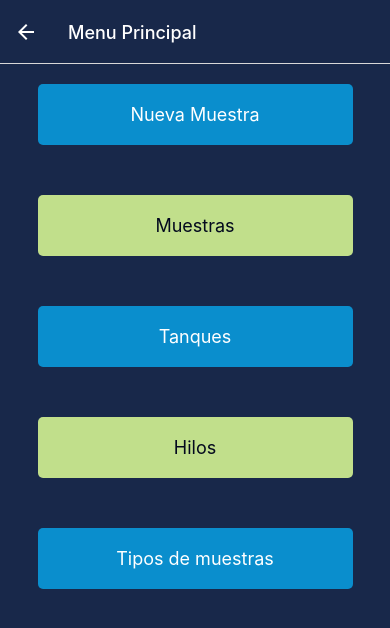
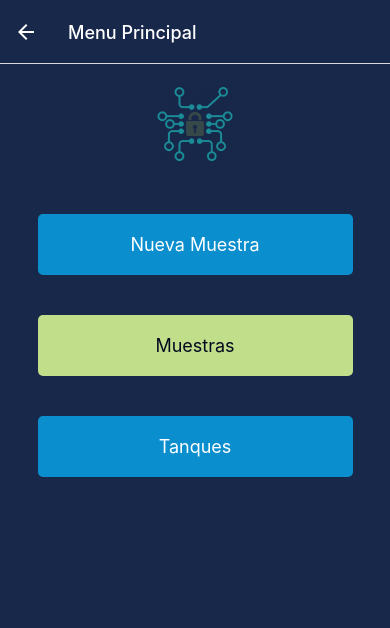
Before and after one commit to AnalisisII-proyectoFinal/app-muestras, a React Native app: screen /MenuScreen in a window 390 px wide. Shown: the top 628 px of the page. Built offline with nearby package versions, Linux system fonts and the light colour scheme.

Commit message:
delete screens typesamples and thread

```diff
--- a/ApiService.js
+++ b/ApiService.js
@@ -1,12 +1,6 @@
 //http://10.0.2.2:4000/api/v1/appmovil
-const API="http://10.0.2.2:4000/api/v1/appmovil";
+const API="http://localhost:4000/api/v1/appmovil";
 
-export const getTypeSamples = async ()=>{
-    const res = await fetch(`${API}/tipomuestra`,{
-        method:"GET",
-    });
-    return await res.json();
-}
 
 export const getTanks = async ()=>{
     const res = await fetch(`${API}/tanques`,{
@@ -16,7 +10,7 @@ export const getTanks = async ()=>{
 }
 
 export const getSamples = async ()=>{
-    const res = await fetch(`${API}/muestrasactivas/2`,{
+    const res = await fetch(`${API}/muestrascompletadas`,{
         method:'GET',
     });
     return await res.json();
@@ -40,6 +34,15 @@ export const NewSampleIncomplete = async(sample)=>{
     });
     return await res.json();
 }
+
+export const threadActive = async()=>{
+    const res = await fetch(`${API}/hilo`,{
+        method:'GET',
+    });
+    return await res.json();
+}
+
+
 /*
 export const updateTask = async (taskId, newTask) => {
     console.log(taskId, newTask)
--- a/App.js
+++ b/App.js
@@ -8,8 +8,7 @@ import MenuScreen from './screens/MenuScreen.js';
 import NewSampleScreen from './screens/NewSampleScreen.js';
 import SampleScreen from './screens/SampleScreen.js';
 import TankScreen from './screens/TankScreen.js';
-import ThreadScreen from './screens/ThreadScreen.js';
-import TypeSampleScreen from './screens/TypeSampleScreen.js';
+
 
 const Stack = createNativeStackNavigator()
 
@@ -64,22 +63,6 @@ const App =()=>{
             headerTintColor:"#ffffff",
           }}/>
           <Stack.Screen
-          name="TypeSampleScreen" component={TypeSampleScreen}
-          options={{
-            title:'Tipos de muestras',
-            headerStyle:{backgroundColor:"#18284A"},
-            headerTitleStyle:{color:"#ffffff"},
-            headerTintColor:"#ffffff",
-          }}/>
-          <Stack.Screen
-          name="ThreadScreen" component={ThreadScreen}
-          options={{
-            title:'Hilos de muestras',
-            headerStyle:{backgroundColor:"#18284A"},
-            headerTitleStyle:{color:"#ffffff"},
-            headerTintColor:"#ffffff",
-          }}/>
-          <Stack.Screen
           name="LoginScreen" component={LoginScreen}
           options={{
             title:'Login',
--- a/components/SampleList.js
+++ b/components/SampleList.js
@@ -1,7 +1,7 @@
 import React,{useEffect,useState} from "react";
 import {FlatList,SafeAreaView,Alert,RefreshControl} from 'react-native';
 
-import {getSamples} from '../ApiService.js';
+import{getSamples} from '../ApiService.js'
 import SampleItem from "./SampleItem.js";
 
 
--- a/screens/HomeScreen.js
+++ b/screens/HomeScreen.js
@@ -6,13 +6,13 @@ import {openDatabase} from '../Database.js';
 
 const HomeScreen = ({navigation})=>{
 
+    const handleToAuth=()=>{
+        console.log('autenticacion');
+        navigation.navigate('LoginScreen');
+    }
     const handleToJoin=()=>{
         console.log('ingresando');
         navigation.navigate('MenuScreen')
-    }
-    const handleToAuth=()=>{
-        console.log('autenticacion');
-        navigation.navigate('LoginScreen');
     }
 
     return(
--- a/screens/LoginScreen.js
+++ b/screens/LoginScreen.js
@@ -90,7 +90,6 @@ const styles= StyleSheet.create({
         width:200,
         height:200,
         marginBottom:50
-
     }
 })
 
--- a/screens/MenuScreen.js
+++ b/screens/MenuScreen.js
@@ -1,5 +1,5 @@
 import React from "react";
-import { Text,StyleSheet,TouchableOpacity } from "react-native";
+import { Text,StyleSheet,TouchableOpacity, Image } from "react-native";
 import Layout from '../components/Layout';
 const MenuScreen = ({navigation})=>{
 
@@ -12,16 +12,15 @@ const MenuScreen = ({navigation})=>{
     const handlerToTankScreen=()=>{
         navigation.navigate('TankScreen');
     }
-    const handlerToThreadScreen=()=>{
-        navigation.navigate('ThreadScreen');
-    }
-    const handlerToTypeSamplescreen=()=>{
-        navigation.navigate('TypeSampleScreen');
-    }
+
 
 
     return(
         <Layout>
+            <Image
+                style={styles.logo}
+                source={require('../assets/logauth.png')}
+            />
            <TouchableOpacity style={styles.btnPrimary} onPress={handlerToNewSample}>
                 <Text style={styles.textSecondary}>Nueva Muestra</Text>
             </TouchableOpacity>
@@ -30,12 +29,6 @@ const MenuScreen = ({navigation})=>{
             </TouchableOpacity>
             <TouchableOpacity style={styles.btnPrimary} onPress={handlerToTankScreen}>
                 <Text style={styles.textSecondary}>Tanques</Text>
-            </TouchableOpacity>
-            <TouchableOpacity style={styles.btnSecondary} onPress={handlerToThreadScreen}>
-                <Text style={styles.textPrimary}>Hilos</Text>
-            </TouchableOpacity>
-            <TouchableOpacity style={styles.btnPrimary} onPress={handlerToTypeSamplescreen}>
-                <Text style={styles.textSecondary}>Tipos de muestras</Text>
             </TouchableOpacity>
         </Layout>
     )
@@ -47,7 +40,7 @@ const styles = StyleSheet.create({
         paddingTop:20,
         paddingBottom:20,
         borderRadius:5,
-        marginBottom:50,
+        marginBottom:40,
         backgroundColor:'#0A8ECD',
         width:'90%'
     },
@@ -55,7 +48,7 @@ const styles = StyleSheet.create({
         paddingTop:20,
         paddingBottom:20,
         borderRadius:5,
-        marginBottom:50,
+        marginBottom:40,
         backgroundColor:'#C1DF8B',
         width:'90%'
     },
@@ -70,6 +63,12 @@ const styles = StyleSheet.create({
         textAlign:'center',
         fontSize:18,
     },
+    logo:{
+        width:80,
+        height:80,
+        marginBottom:50
+
+    }
 })
 
 export default MenuScreen;
--- a/screens/NewSampleScreen.js
+++ b/screens/NewSampleScreen.js
@@ -3,21 +3,28 @@ import { Text, TouchableOpacity, StyleSheet,Modal,TextInput, Alert } from "react
 import Layout from '../components/Layout';
 import PickerTank from "../components/PickerTank";
 import PickerTS from "../components/PickerTS";
-import {getIncompleteSamples,getTanks,NewSampleIncomplete} from "../ApiService.js"
+import {getIncompleteSamples,getTanks,NewSampleIncomplete,threadActive}from "../ApiService.js"
 
 const NewSampleScreen = ()=>{
-    const [tank, settank] = useState({
-        id:0,
-        nom:'',
-    });
-    const [sample, setsample]=useState({
-        id:0,
-        sam:'',
-    });
     const [isModalVisibleT, setisModalVisibleT] = useState(false);
     const [isModalVisibleTS, setisModalVisibleTS] = useState(false);
     const [inSamples,setInSamples]= useState([]);
     const [tanks,setTanks]=useState([]);
+    const [tank, settank] = useState({
+        id:0,
+        nom:'tanque...',
+    });
+    const [sample, setsample]=useState({
+        id:0,
+        sam:'muestra...',
+    });
+    const [thread,setThread]=useState({
+        id:0,
+        fi:'',
+        ff:'',
+        pr:0,
+    })
+
 
     const [newSample,setNewSample]=useState({
         idm:0,
@@ -67,22 +74,34 @@ const NewSampleScreen = ()=>{
             console.log(error)
         }
     }
-
+    const requestThread= async ()=>{
+        try {
+            const t= await threadActive();
+            console.log(t);
+            setThread({id:t.body[0].id,fi:t.body[0].fecha1,ff:t.body[0].fecha2,pr:t.body[0].porcentaje})
+        } catch (error) {
+            console.log(error)
+        }
+    }
     useEffect(()=>{
+        requestThread();
         requestTanks();
     },[])
 
-
     const handleSubmit=async ()=>{
-        const res = await NewSampleIncomplete(newSample)
-        Alert.alert('Resultado',res.body.msg)
-        console.log(res.body);
+        try {
+            const res = await NewSampleIncomplete(newSample)
+            Alert.alert('Exito !',res.body.msg)
+            console.log(res.body);
+        } catch (error) {
+            Alert.alert('Error !','Muestra no enviada')
+        }
     }
-
 
 
     return(
         <Layout>
+            <Text style={styles.textTank}>{`Hilo: De:${thread.fi} Al: ${thread.ff}`}</Text>
            <TouchableOpacity
                 onPress={()=>changeModalVisibilityT(true)}
                 style={styles.optionTank}
@@ -119,18 +138,21 @@ const NewSampleScreen = ()=>{
                 inSamples={inSamples}
                 />
             </Modal>
+            <Text style={styles.textTank}>{`Punto de Muestra`}</Text>
             <TextInput
                 style={styles.input}
                 placeholder="punto muestra"
                 placeholderTextColor="#808080"
                 onChangeText={(text)=> handleChange("punto",text)}
             />
+            <Text style={styles.textTank}>{`PH`}</Text>
             <TextInput
                 style={styles.input}
                 placeholder="ph"
                 placeholderTextColor="#808080"
                 onChangeText={(text)=> handleChange("ph",text)}
             />
+            <Text style={styles.textTank}>{`Cloro residual`}</Text>
             <TextInput
                 style={styles.input}
                 placeholder="cloro residual"
--- a/screens/ThreadScreen.js
+++ /dev/null
@@ -1,12 +0,0 @@
-import React from "react";
-import {Text} from 'react-native';
-import Layout from '../components/Layout';
-const ThreadScreen = ()=>{
-    return(
-        <Layout>
-           <Text>screen tank</Text>
-        </Layout>
-    )
-}
-
-export default ThreadScreen;
--- a/screens/TypeSampleScreen.js
+++ /dev/null
@@ -1,71 +0,0 @@
-import React,{useState,useEffect} from "react";
-import { Text,TouchableOpacity,StyleSheet } from "react-native";
-import Layout from '../components/Layout';
-import{getTypeSamples}from '../ApiService.js';
-const TypeSampleScreen = ()=>{
-
-    const [typeSample,setTypeSample]=useState([]);
-
-    const viewtypeSample=()=>{
-        console.log(typeSample)
-    }
-
-    const getTypeSam = async ()=>{
-        try {
-            const typeSamples = await getTypeSamples();
-            setTypeSample(typeSamples.body);
-        } catch (error) {
-            console.log(error)
-        }
-    }
-
-    useEffect(()=>{
-        getTypeSam();
-    },[]);
-    return(
-        <Layout>
-           <Text>Screen Typesample</Text>
-           <TouchableOpacity style={styles.btnSecondary} onPress={viewtypeSample}>
-                <Text style={styles.textPrimary}>Autenticar</Text>
-            </TouchableOpacity>
-        </Layout>
-    )
-}
-
-const styles= StyleSheet.create({
-    input:{
-        width:'90%',
-        backgroundColor:'#121F3D',
-        marginBottom:20,
-        fontSize: 20,
-        borderWidth: 1,
-        borderColor: "#094C9B",
-        borderRadius:5,
-        height:35,
-        color:'#ffffff',
-        textAlign:'center',
-        padding:4,
-    },
-    btnSecondary:{
-        paddingTop:20,
-        paddingBottom:20,
-        borderRadius:5,
-        marginBottom:10,
-        backgroundColor:'#C1DF8B',
-        width:'90%'
-    },
-    textPrimary:{
-        color:"#03091E",
-        textAlign:'center'
-    },
-    logo:{
-        width:200,
-        height:200,
-        marginBottom:50
-
-    }
-})
-
-
-
-export default TypeSampleScreen;
```
